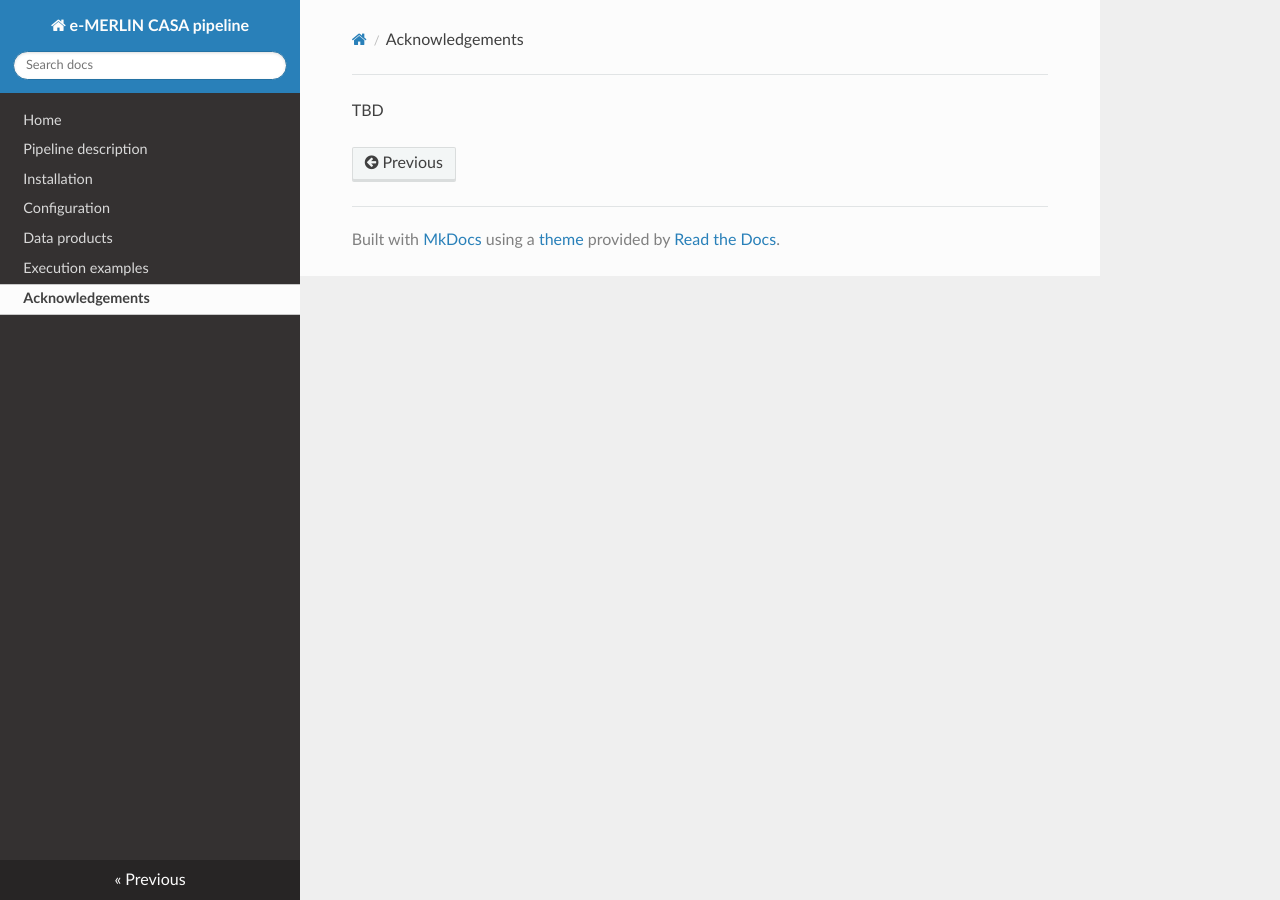
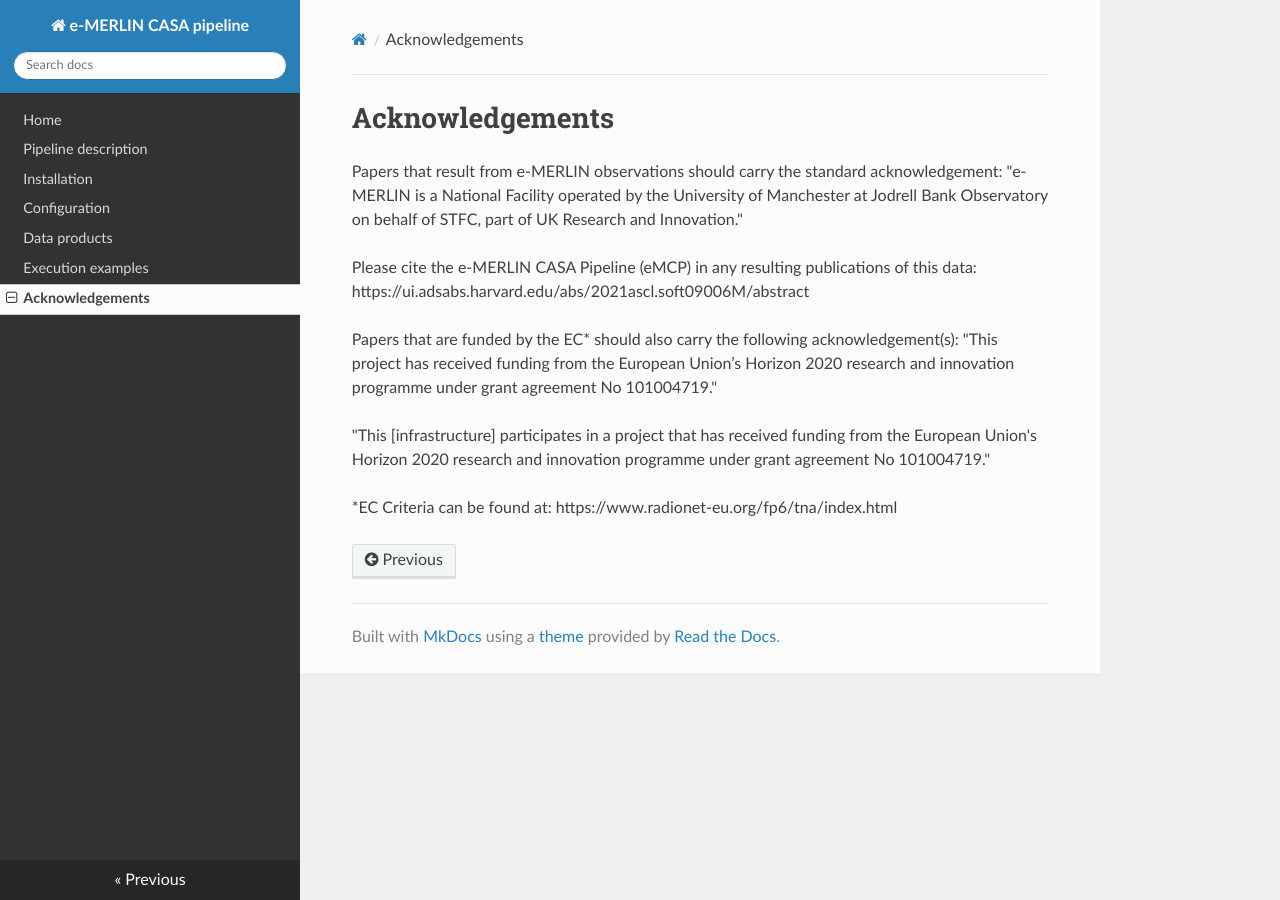
Before and after one commit to e-merlin/eMERLIN_CASA_pipeline, an MkDocs documentation site: the page built from docs/src/acknowledgements.md, in a window 1280 px wide. Built offline with MkDocs 1.6.1, drawn with Linux system fonts in a browser that asks for light colours; nearby versions of some CDN libraries.

Commit message:
Update acknowledgements.md
Added standard acknowledgements from the PI email. We may want to acknowledge contributors to this documentation too, as it gets updated.

```diff
--- a/docs/src/acknowledgements.md
+++ b/docs/src/acknowledgements.md
@@ -1 +1,13 @@
-TBD
+# Acknowledgements
+
+Papers that result from e-MERLIN observations should carry the standard acknowledgement:
+"e-MERLIN is a National Facility operated by the University of Manchester at Jodrell Bank Observatory on behalf of STFC, part of UK Research and Innovation."
+
+Please cite the e-MERLIN CASA Pipeline (eMCP) in any resulting publications of this data: https://ui.adsabs.harvard.edu/abs/2021ascl.soft09006M/abstract
+
+Papers that are funded by the EC* should also carry the following acknowledgement(s):
+"This project has received funding from the European Union’s Horizon 2020 research and innovation programme under grant agreement No 101004719."
+
+"This [infrastructure] participates in a project that has received funding from the European Union's Horizon 2020 research and innovation programme under grant agreement No 101004719."
+
+*EC Criteria can be found at: https://www.radionet-eu.org/fp6/tna/index.html
```
